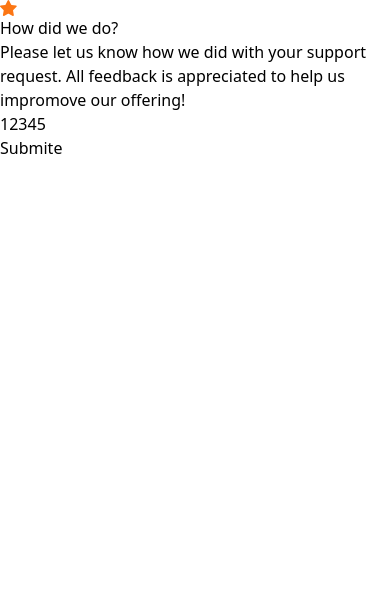
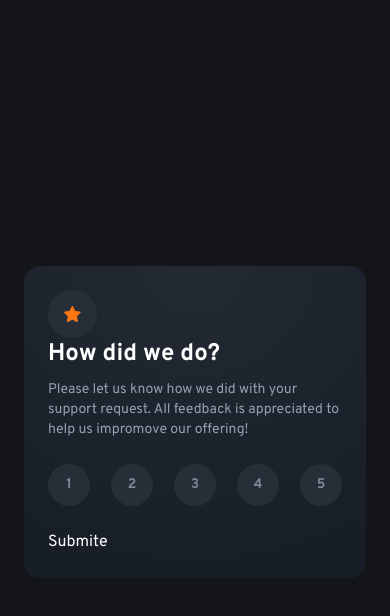
Before and after one commit to nat1zinha/feedback-03ta, a React (Vite) app: page / in a window 390 px wide. Shown: the top 616 px of the page. Built offline with nearby package versions, Linux system fonts and the light colour scheme.

Commit message:
estilizações do card na versão mobile

```diff
--- a/index.html
+++ b/index.html
@@ -3,10 +3,14 @@
   <head>
     <meta charset="UTF-8" />
     <link rel="icon" type="image/svg+xml" href="/favicon-32x32.png" />
+    <link rel="preconnect" href="https://fonts.googleapis.com">
+    <link rel="preconnect" href="https://fonts.gstatic.com" crossorigin>
+    <link href="https://fonts.googleapis.com/css2?family=Overpass:ital,wght@0,100..900;1,100..900&display=swap" rel="stylesheet">
+
     <meta name="viewport" content="width=device-width, initial-scale=1.0" />
     <title>Vite + React</title>
   </head>
-  <body>
+  <body class= "bg-very-dark-blue flex items-center justify-center h-svh px-6">
     <div id="root"></div>
     <script type="module" src="/src/main.jsx"></script>
   </body>
--- a/src/App.jsx
+++ b/src/App.jsx
@@ -2,21 +2,26 @@
 
 export function App(){
   return (
-    <div>
-      <div>
-        <img src={iconStar} alt="" />
+    <div className="bg-gradient-dark p-6 rounded-2xl text-white font-overpass">
+      <div className="bg-dark-blue p-4 w-fit rounded-full nb-4">
+        <img src={iconStar} alt="icon star" />
       </div>
 
-      <h1>How did we do?</h1>
+      <h1 className="text-2xl font-bold mb-2.5">How did we do?</h1>
 
-    <p>Please let us know how we did with your support request. All feedback is appreciated to help us impromove our offering!</p>
+    <p className="text-sm text-light-grey mb-6">Please let us know how we did with your support request. All feedback is appreciated to help us impromove our offering!</p>
 
-    <div>
-      <input type="button" value={1}/>
-      <input type="button" value={2}/>
-      <input type="button" value={3}/>
-      <input type="button" value={4}/>
-      <input type="button" value={5}/>
+    <div className="flex justify-between mb-6">
+      <input type="button" value={1} className="bg-dark-blue w-10.5
+      h-10.5 rounded-full text-medium-grey text-sm font-bold"/>
+      <input type="button" value={2} className="bg-dark-blue w-10.5
+      h-10.5 rounded-full text-medium-grey text-sm font-bold"/>
+      <input type="button" value={3} className="bg-dark-blue w-10.5
+      h-10.5 rounded-full text-medium-grey text-sm font-bold"/>
+      <input type="button" value={4} className="bg-dark-blue w-10.5
+      h-10.5 rounded-full text-medium-grey text-sm font-bold"/>
+      <input type="button" value={5} className="bg-dark-blue w-10.5
+      h-10.5 rounded-full text-medium-grey text-sm font-bold"/>
     </div>
 
     <button>Submite</button>
--- a/src/index.css
+++ b/src/index.css
@@ -2,4 +2,17 @@
 
 @theme{
   --color-very-dark-blue: #131518;
+  --color-dark-blue: #262E38;
+  --color-light-grey: #969FAD;
+  --color-medium-grey: #7C8798;
+  --color-orange: #FC7614;
+
+  --font-overpass: "Overpass", "sans-serif";
+
 }
+
+@layer utilities{
+  .bg-gradient-dark{
+    background-image: radial-gradient(98.96% 98.96% at 50% 0%, #232A34 0%, #181E27 100%);
+  }
+}
```
